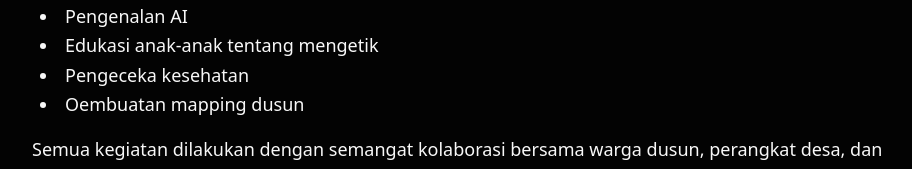
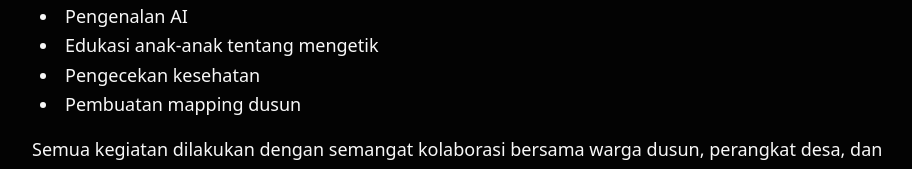
Before and after one commit to khovincent/plipir-website, a Next.js app: page /kkn54 in a window 1280 px wide. Shown: the part 512-681 px from the top of the page, without its empty margins (176-1088 px from the left). Built offline with nearby package versions, Linux system fonts and the light colour scheme.

Commit message:
Fix: kkn-54

```diff
--- a/app/kkn54/page.tsx
+++ b/app/kkn54/page.tsx
@@ -24,8 +24,8 @@ export default function KKN54() {
           <li>Pengenalan instagram</li>
           <li>Pengenalan AI</li>
           <li>Edukasi anak-anak tentang mengetik</li>
-          <li>Pengeceka kesehatan</li>
-          <li>Oembuatan mapping dusun</li>
+          <li>Pengecekan kesehatan</li>
+          <li>Pembuatan mapping dusun</li>
         </ul>
         <p>
           Semua kegiatan dilakukan dengan semangat kolaborasi bersama warga dusun, perangkat desa, dan pihak terkait lainnya.
```
